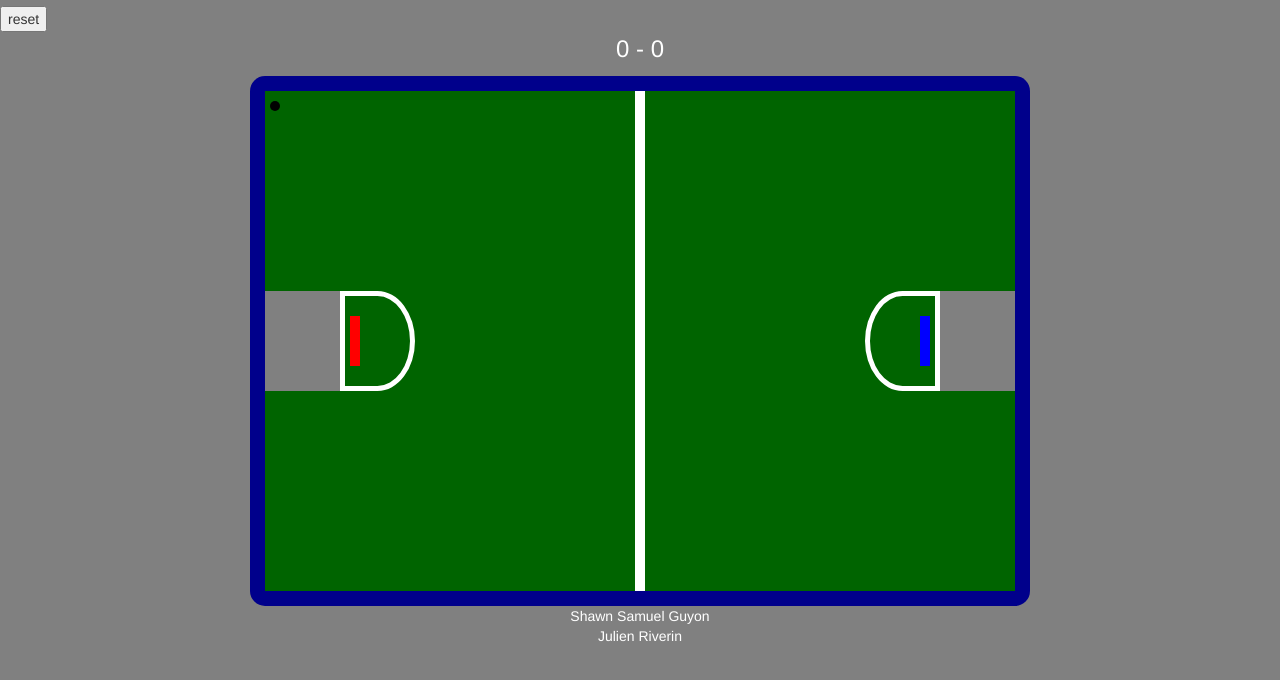
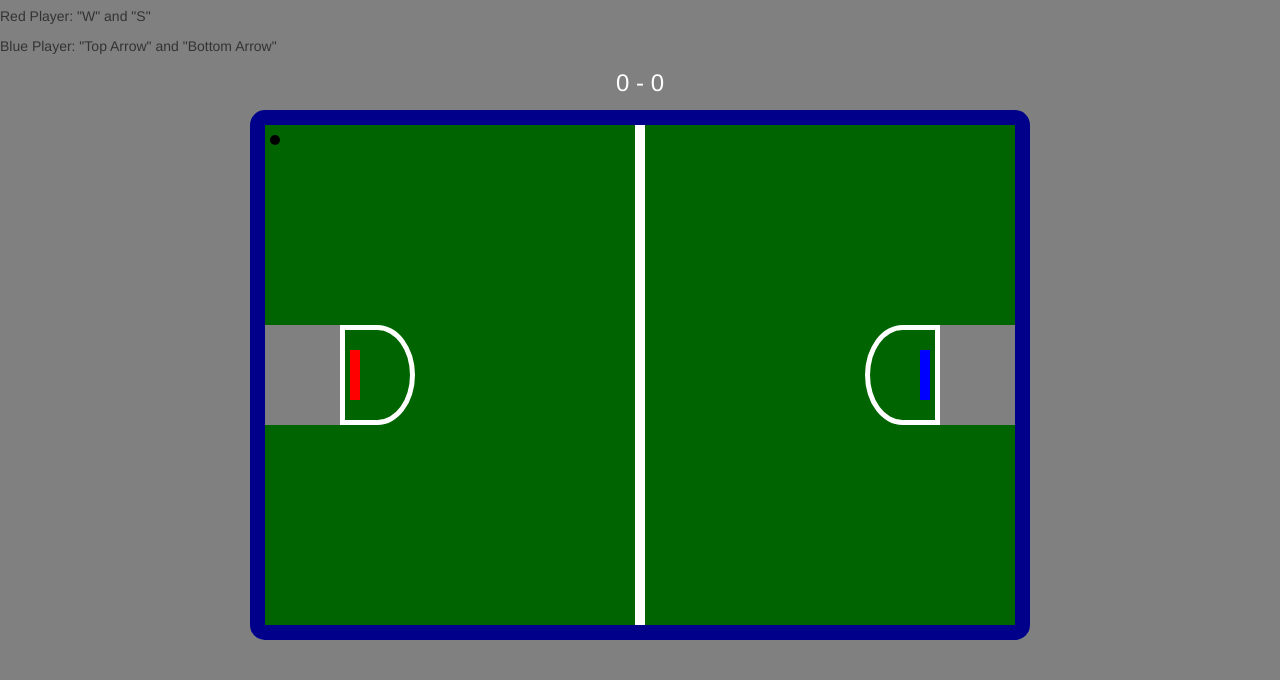
Before and after one commit to jujube48/soccer_cool, a plain HTML site: page index.html in a window 1280 px wide. Shown: the part 64-744 px from the top of the page. Drawn offline with nearby package versions, Linux system fonts and the light colour scheme.

Commit message:
Update index.html

```diff
--- a/index.html
+++ b/index.html
@@ -11,7 +11,8 @@
     Soccer Cool
     <div id="titrefond"></div>
   </h1>
-  <button id="exp">reset</button>
+  <p id="red-instructions">Red Player: "W" and "S" </p>
+  <p id="blue-instructions">Blue Player: "Top Arrow" and "Bottom Arrow"</p>
   <div id="score">
     <p><span id="sred" class="score">0</span> - <span id="sblue" class="score">0</span></p>
   </div>
@@ -27,12 +28,12 @@
       <div id="goal2"></div>
     </div>
   </div>
-  <copyright>
+  <!-- <copyright>
     <p>
       Shawn Samuel Guyon<br/>
       Julien Riverin
     </p>
-  </copyright>
+  </copyright> -->
 </body>
 <script src="main.js"></script>
 </html>
```
